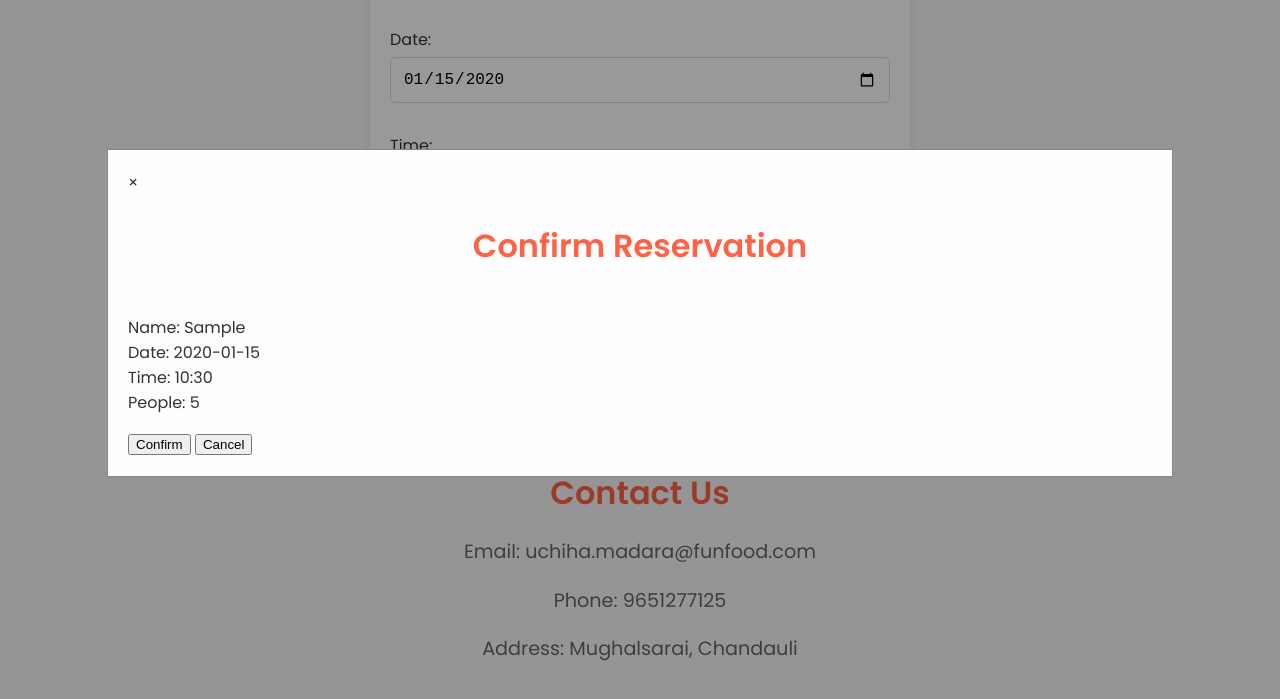
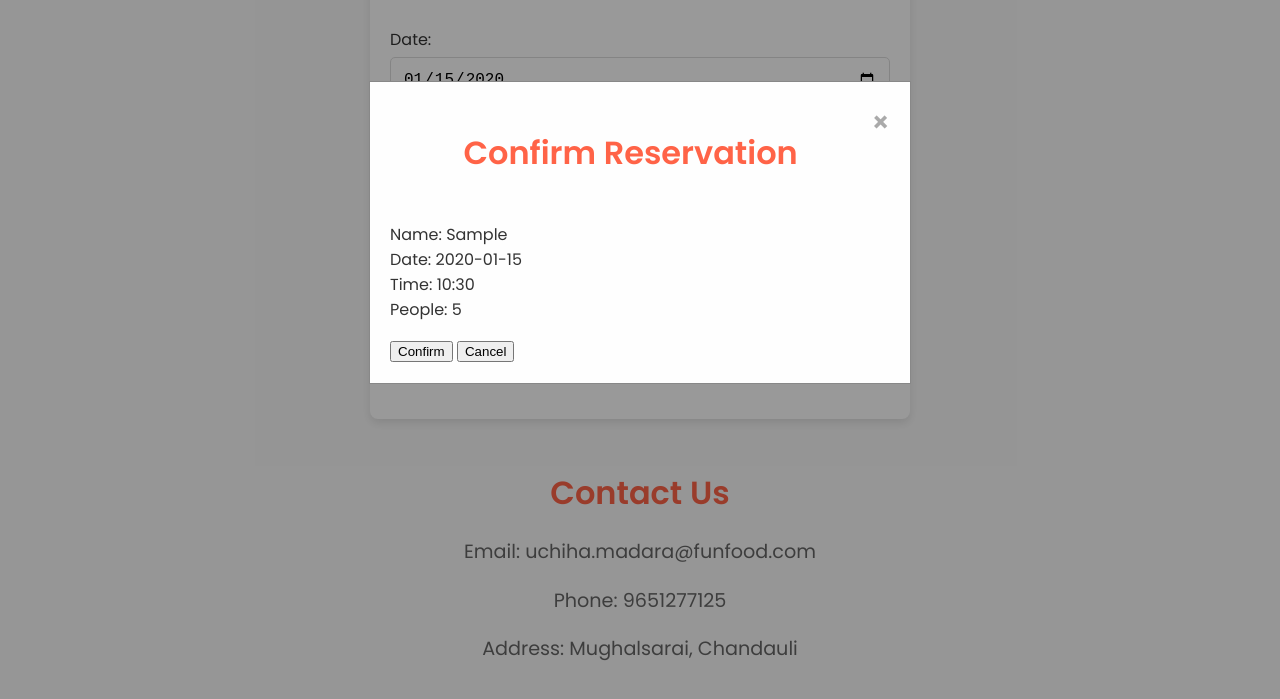
Before and after one commit to mdkaif01/Restaurant, a website: page index.html in a window 1280 px wide. Both pictures are taken after typing "Sample", "2020-01-15", "10:30", "5" into the empty fields and a click on the button "Reserve". Shown: the part 574-1273 px from the top of the page. Drawn offline with Linux system fonts and the light colour scheme; no server answers.

Commit message:
Updated styles.css

```diff
--- a/styles.css
+++ b/styles.css
@@ -186,9 +186,7 @@ footer p {
 
 /* Modal Styles */
 .modal {
-    display: flex;
-    justify-content: center;
-    align-items: center;
+    display: none;
     position: fixed;
     z-index: 1;
     left: 0;
@@ -197,13 +195,29 @@ footer p {
     height: 100%;
     overflow: auto;
     background-color: rgb(0,0,0);
-    background-color: rgba(0,0,0,0.4); /* Black w/ opacity */
+    background-color: rgba(0,0,0,0.4);
+    padding-top: 60px;
 }
 
 .modal-content {
     background-color: #fefefe;
-    margin: 15% auto;
+    margin: 5% auto;
     padding: 20px;
     border: 1px solid #888;
     width: 80%;
+    max-width: 500px;
 }
+
+.close {
+    color: #aaa;
+    float: right;
+    font-size: 28px;
+    font-weight: bold;
+}
+
+.close:hover,
+.close:focus {
+    color: black;
+    text-decoration: none;
+    cursor: pointer;
+}
```
